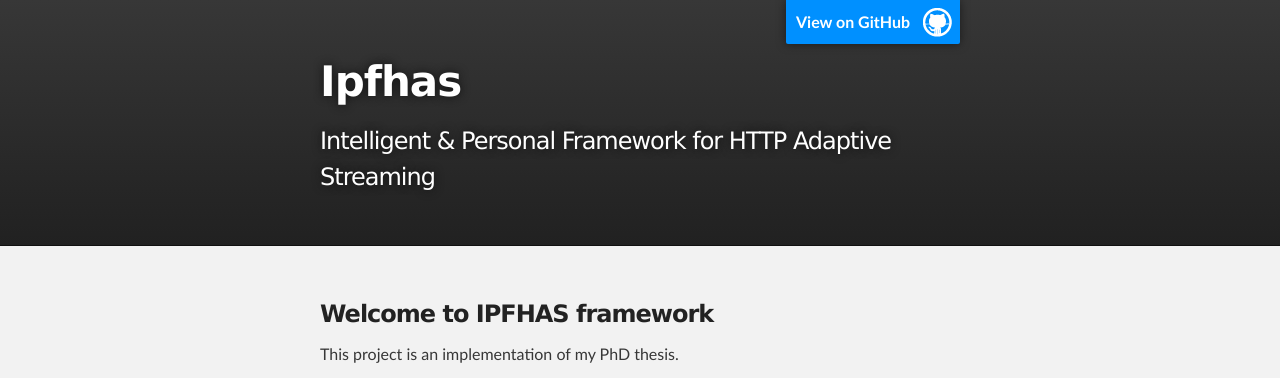
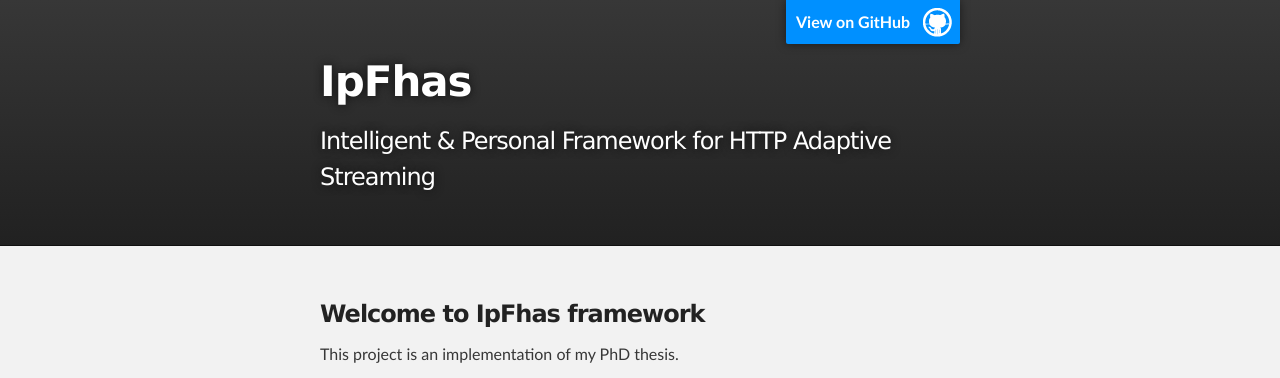
Before and after one commit to IPFHAS/ipfhas.github.com, a plain HTML site: page index.html in a window 1280 px wide. Shown: the top 378 px of the page. Drawn offline with Linux system fonts and the light colour scheme.

Commit message:
Title changed

```diff
--- a/index.html
+++ b/index.html
@@ -8,7 +8,7 @@
 
     <link rel="stylesheet" type="text/css" media="screen" href="stylesheets/stylesheet.css">
 
-    <title>Ipfhas.github.com</title>
+    <title>IpFhas</title>
   </head>
 
   <body>
@@ -18,7 +18,7 @@
         <header class="inner">
           <a id="forkme_banner" href="https://github.com/IPFHAS">View on GitHub</a>
 
-          <h1 id="project_title">Ipfhas</h1>
+          <h1 id="project_title">IpFhas</h1>
           <h2 id="project_tagline">Intelligent &amp; Personal Framework for HTTP Adaptive Streaming</h2>
 
         </header>
@@ -27,7 +27,7 @@
     <!-- MAIN CONTENT -->
     <div id="main_content_wrap" class="outer">
       <section id="main_content" class="inner">
-        <h3>Welcome to IPFHAS framework</h3>
+        <h3>Welcome to IpFhas framework</h3>
 
 <p>This project is an implementation of my PhD thesis.</p>
 
```
